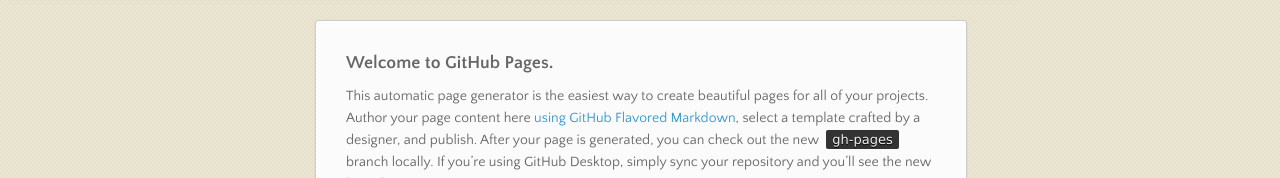
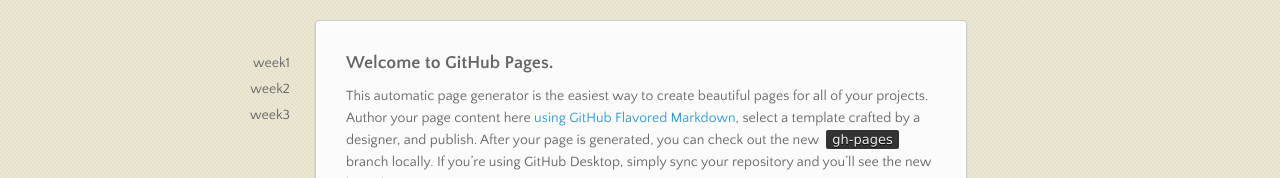
Before and after one commit to jocelyn611/coursera, a plain HTML site: page index.html in a window 1280 px wide. Shown: the part 170-348 px from the top of the page. Drawn offline with nearby package versions, Linux system fonts and the light colour scheme.

Commit message:
Update index.html

```diff
--- a/index.html
+++ b/index.html
@@ -36,7 +36,11 @@
 
     <div class="wrapper">
       <nav>
-        <ul></ul>
+        <ul>
+           <li>week1</li>
+            <li>week2</li>
+          <li><a href="week3.html">week3</a></li>
+        </ul>
       </nav>
       <section>
         <h3>
```
